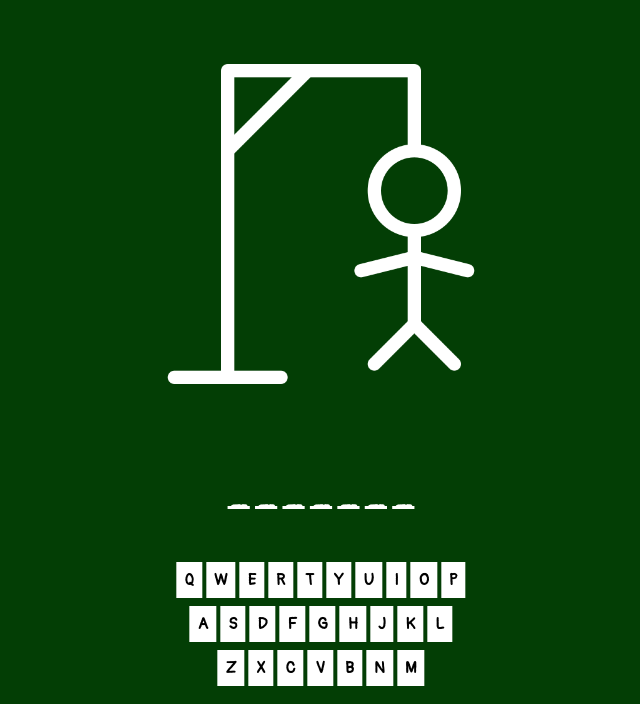
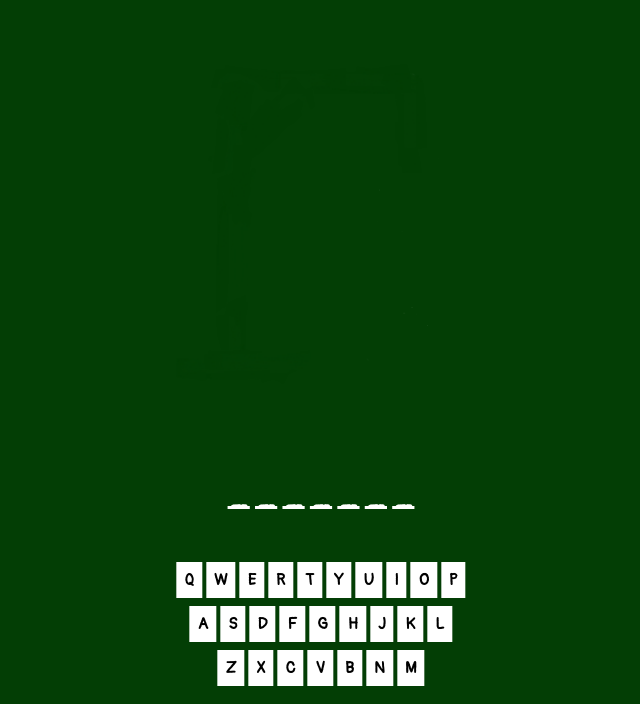
Before and after one commit to Grawnya/hangman, a website with bundled scripts: page index.html in a window 1280 px wide. Both pictures are taken after a click on the button "Start". Shown: the part 96-800 px from the top of the page, without its empty margins (319-959 px from the left). Built offline with nearby package versions, Linux system fonts and the light colour scheme.

Commit message:
add blank image upon start

```diff
--- a/assets/js/script.js
+++ b/assets/js/script.js
@@ -14,6 +14,7 @@ function clickStartButton () {
         if (event.detail) {
             document.getElementById('game-type-buttons').style.visibility = 'hidden';
             document.getElementById('keyboard').style.visibility = 'visible';
+            document.getElementById('full-hangman-start').src = 'assets/images/blank_image.png';
             formatafterStart();
         }
         mouseSelectLetter(word);
--- a/index.html
+++ b/index.html
@@ -16,7 +16,7 @@
         <h1><img id="logo" src="assets/images/hangman-white.png" alt="full hangman figure"> Hangman</h1>
     </header>
     <section id="hangman-body">
-        <img id="full-hangman-start" src="assets/images/hangman-white.png" alt="full hangman figure">
+        <img id="full-hangman-start" src="assets/images/full_body.png" alt="full hangman figure">
     </section>
     <section id="guessing-letters">
         <h2 class="word-letter">H</h2>
```
Also changed, not shown: assets/images/blank_image.png (added).
